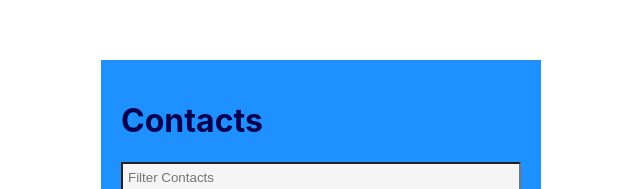
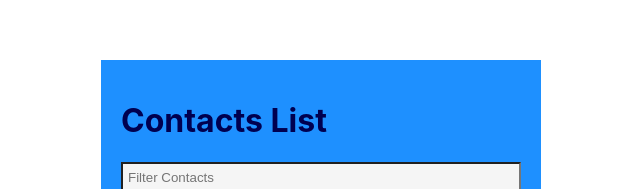
Before and after one commit to onursimsekkk/contacts-app-react, a React (Create React App) app: page / in a window 1280 px wide. Shown: the part 176-365 px from the top of the page, without its empty margins (319-959 px from the left). Built offline with nearby package versions, Linux system fonts and the light colour scheme.

Commit message:
Edit text

```diff
--- a/src/components/Contacts/index.js
+++ b/src/components/Contacts/index.js
@@ -26,7 +26,7 @@ function Contacts() {
 
   return (
     <div id="container">
-      <h1>Contacts</h1>
+      <h1>Contacts List</h1>
       <List contacts={contacts} />
       <Form addContact={setContacts} contacts={contacts} />
     </div>
```
